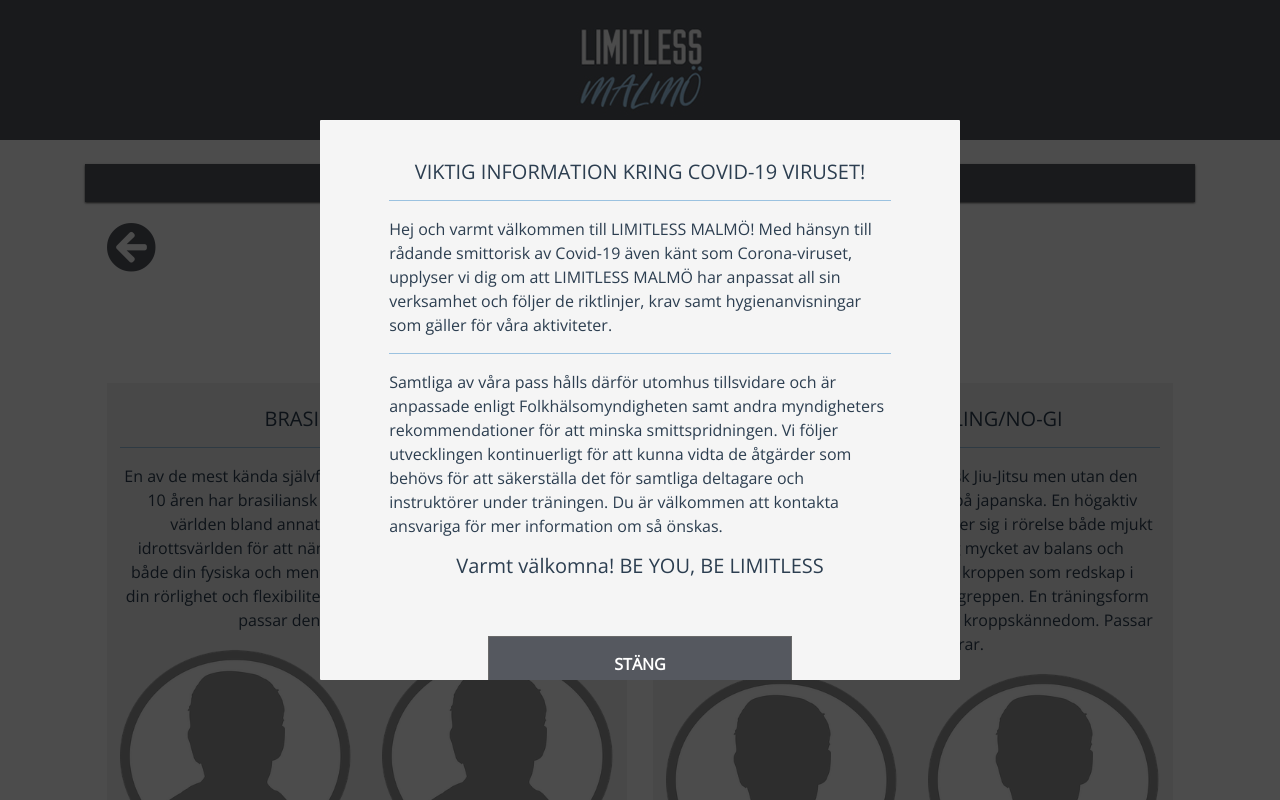
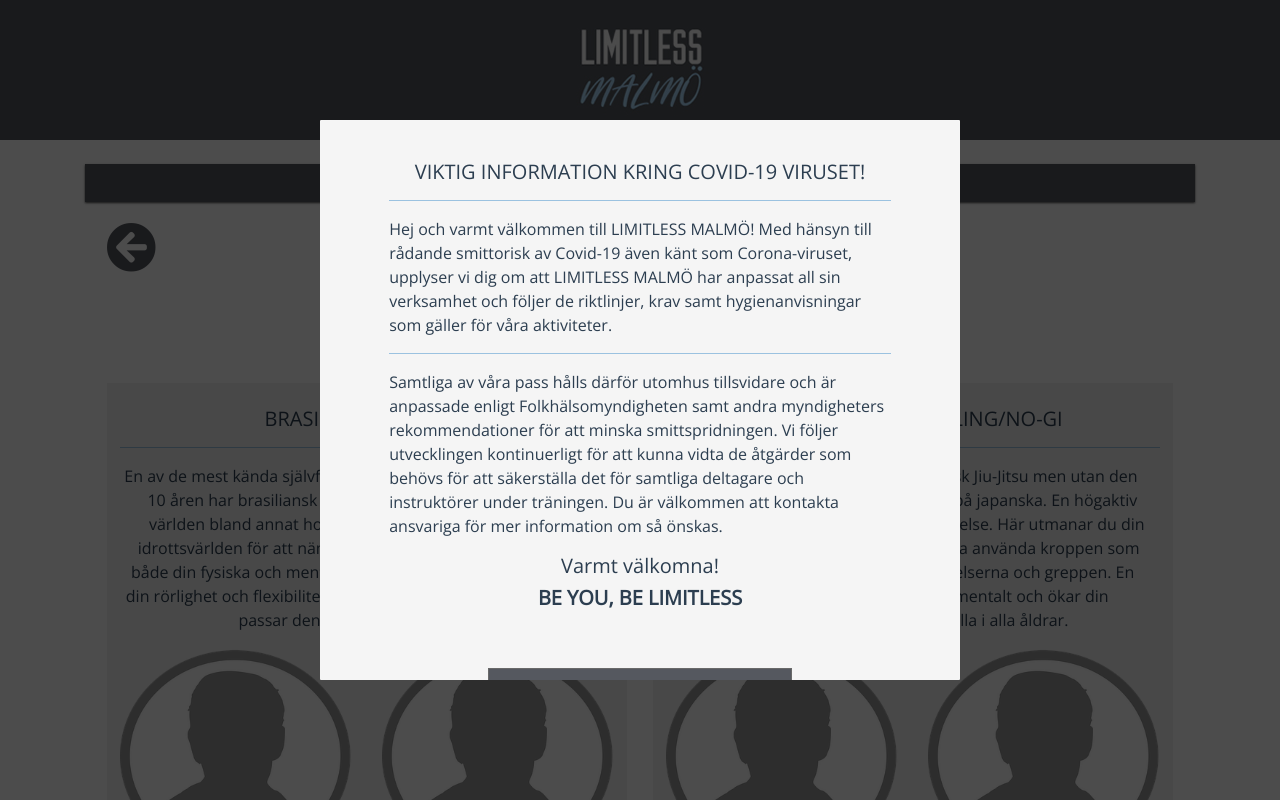
Before and after one commit to Jedling/limitless, a Vue app: page /traningspass in a window 1280 px wide. Shown: the top 800 px of the page. Built offline with nearby package versions, Linux system fonts and the light colour scheme.

Commit message:
updated activy text

```diff
--- a/src/assets/data/ActivitiesEntity.ts
+++ b/src/assets/data/ActivitiesEntity.ts
@@ -4,7 +4,7 @@
 
   {
     Id: 1,
-    Description: "En av de mest kända självförsvarskonsterna i världen. De senaste 10 åren har brasiliansk jiu-jitsu fått ett starkt fäste runtom i världen bland annat hos militär, räddningstjänst, och idrottsvärlden för att nämna några. Träningsformen utvecklar både din fysiska och mentala styrka samtidigt som du tränar på din rörlighet och flexibilitet. Ditt välmående är i fokus hos oss. BJJ passar den yngste som den äldste.",
+    Description: "En av de mest kända självförsvarskonsterna i världen. De senaste 10 åren har brasiliansk jiu-jitsu fått ett starkt fäste runtom i världen bland annat hos militär, räddningstjänst, och inom idrottsvärlden för att nämna några. Träningsformen utvecklar både din fysiska och mentala styrka samtidigt som du tränar på din rörlighet och flexibilitet. Ditt välmående är i fokus hos oss. BJJ passar den yngsta som den äldsta.",
     Name: 'Brasiliansk Jiu Jitsu',
     Link: '',
     Url: 'brasiliansk-jiu-jitsu',
@@ -25,7 +25,7 @@
   },
   {
     Id: 2,
-    Description: "En träningsform som är lik Brasiliansk Jiu-Jitsu men utan den traditionella dräkten eller Kimonon på japanska. En högaktiv träningsform där man konstant befinner sig i rörelse både mjukt och utmanande. Man använder sig mycket av balans och koordination för att kunna använda kroppen som redskap i utförandet av de olika rörelserna och greppen. En träningsform som utmanar dig mentalt och ökar din kroppskännedom. Passar alla kön och åldrar.",
+    Description: "En träningsform som är lik Brasiliansk Jiu-Jitsu men utan den traditionella dräkten eller Kimonon på japanska. En högaktiv träningsform där man är i ständig rörelse. Här utmanar du din balans och koordination för att kunna använda kroppen som redskap i utförandet av de olika rörelserna och greppen. En träningsform som utvecklar dig mentalt och ökar din kroppskännedom. Passar alla i alla åldrar.",
     Name: 'Submission Wrestling/No-Gi',
     Link: '',
     Url: 'submission-wrestling',
@@ -46,7 +46,7 @@
   },
   {
     Id: 3,
-    Description: "En extremt rolig och högintensiv träningsform där vi har tagit det bästa ifrån Mixed Martial Arts-världen och tekniker ifrån alla möjliga stilar för ditt välbefinnande. Här kör vi på säckar, träningsdockor och mittsar blandat med funktionell träningsutrustning. Vi blandar statiska- och akrobatiska kroppsövningar där vi ser världen upp och ner. Allt anpassat utifrån varje individs förutsättningar och behov. Styrka, koordination och kondition för att nämna några av de bitar du stärker och utvecklar. En sak är säker, du får en härligt utmanande upplevelse!",
+    Description: "En extremt rolig och högintensiv träningsform där vi har tagit det bästa från Mixed Martial Arts-världen och tekniker från alla möjliga stilar för ditt välbefinnande. Här kör vi på säckar, träningsdockor och mittsar blandat med funktionell träningsutrustning. Vi blandar statiska- och rörelseövningar där vi både utmanar och njuter. Allt anpassat utifrån varje individs förutsättningar och behov. Styrka, koordination och kondition för att nämna några av de bitar du stärker och utvecklar. En sak är säker, du får en härligt utmanande upplevelse!",
     Name: 'Fitness MMA',
     Link: '',
     Url: 'fitness-mma',
@@ -61,7 +61,7 @@
   },
   {
     Id: 4,
-    Description: "Traditionell Kick- och Thaiboxning (Muay Thai), där man övar olika spark- och slagkombinationer varvat med intensiva övningar på både mittsar och säck. Ett roligt sätt att lära sig grundtekniker på tillsammans. Kombinerad träning av fotarbete och tekniker som stärker både rörelse och din andning. En självförsvarsanpassad träning som kan vara värdefull för alla och öppnar upp nya möjligheter för dig att utvecklas på.",
+    Description: "Traditionell Kick- och Thaiboxning (Muay Thai), där man övar olika spark- och slagkombinationer varvat med intensiva övningar på både mittsar och säck, ett roligt sätt att lära sig grundtekniker tillsammans. Kombinerad träning av fotarbete och tekniker som tränar rörelse och andning. Även självförsvarsanpassad träning som kan vara värdefull för alla, det öppnar upp helt nya möjligheter för dig att träna och utvecklas på.",
     Name: 'Kick/Thaiboxning',
     Link: '',
     Url: 'kick-thaiboxning',
@@ -82,7 +82,7 @@
   },
   {
     Id: 5,
-    Description: "Traditionell boxning där du slipar på både de grundläggande teknikerna och varierande kombinationer samt utvecklar fotarbetet i samband med tuff träning. Mittsar och säckar är en stor del av träningen där balans och koordination utmanas på ett lekfullt sätt. Ett perfekt tillfälle för dig att träna tillsammans med en vän eller partner. Det går självklart även bra att komma ensam till passet så paras du ihop med en träningskamrat på plats. Boxning är en självförsvarsutvecklande idrott för alla. En utmanande och rolig träning på samma gång.",
+    Description: "Traditionell boxning där du slipar på både grundläggande tekniker och varierande kombinationer samt utvecklar fotarbetet i samband med tuff träning. Mittsar och säckar är en stor del av träningen där balans och koordination utmanas på ett lekfullt sätt, ett perfekt tillfälle för dig att träna tillsammans med en vän eller partner. Boxning är också en självförsvarsutvecklande idrott för alla, helt enkelt en utmanande och rolig träning på samma gång.",
     Name: 'Boxning',
     Link: '',
     Url: 'boxning',
@@ -97,7 +97,7 @@
   },
   {
     Id: 6,
-    Description: "Ett träningspass med fokus på funktionell styrka och kondition. Ett fantastiskt tillfälle för dig att lära känna din kropp och stärka ditt sinne samtidigt. Allt ifrån balans- och flexibilitetsövningar till rena styrke- och fysövningar. Vi använder oss av en stor variation av träningsutrustning som fria vikter, gummiband och medicinbollar. Till och med din egna kropp blir ett redskap. För dig som vill ha allround träning för hela kroppen är detta en fantastisk utmaning. Du anpassar nivån utifrån dina egna förutsättningar",
+    Description: "Ett träningspass med fokus på funktionell styrka och kondition. Ett fantastiskt tillfälle för dig att lära känna din kropp och stärka ditt sinne samtidigt. Allt från balans- och flexibilitetsövningar till rena styrke- och fysövningar. Vi använder oss av en stor variation av träningsutrustning som fria vikter, gummiband och medicinbollar. Till och med din egen kropp blir ett redskap. För dig som vill ha allround träning är detta en fantastisk utmaning. Du anpassar nivån utifrån dina egna förutsättningar.",
     Name: 'Limitless HIIT',
     Link: '',
     Url: 'limitless-hiit',
@@ -112,7 +112,7 @@
   },
   {
     Id: 7,
-    Description: "I samarbete med Riksorganisationen Hikari erbjuder vi en fantastisk verksamhet med träningspass för barn och ungdomar med speciella behov. Hikari Do är en träningsform där vi plockat tekniker och övningar från kampsportsvärlden men tagit bort tävlan och kampen. Fokus ligger på individens utveckling och välmående. Tillsammans med gruppen tränar vi koordination, balans, styrka och rörlighet blandat med ro- och stillhetsövningar såsom andning och fokus för ett ökat välbefinnande. Även den sociala biten gynnas såsom kommunikation, trygghet och att kunna se sitt egna värde. Vi blandar lek och träning för både individen och de anhöriga. Alla är varmt välkomna! Läs mer på",
+    Description: "I samarbete med Riksorganisationen Hikari erbjuder vi en fantastisk verksamhet med träningspass för barn och ungdomar med särskilda behov. Hikari Do är en träningsform där vi plockat tekniker och övningar från kampsporten men tagit bort tävlan och kampen. Fokus ligger på individens utveckling och välmående. Tillsammans med gruppen tränar vi koordination, balans, styrka och rörlighet blandat med ro- och stillhetsövningar såsom andning och fokus för ett ökat välbefinnande. Även det sociala gynnas såsom kommunikation, trygghet och att kunna se sitt eget värde. Vi blandar lek och träning för både individen och de anhöriga. Alla är varmt välkomna! Läs mer på",
     Name: 'Hikari Do',
     Link: 'http://www.joinhikari.com/',
     Url: 'hikari-do',
@@ -127,7 +127,7 @@
   },
   {
     Id: 8,
-    Description: "En utmanande helkroppsklass för alla nivåer, nybörjare som elit. Fokus på uthållighet, styrka och rörlighet. HIIT Yoga-sekvenser med hög intensitet varvas med mjuk dynamisk Vinyasa yoga som genomförs i ett jämt flöde för att mjuka upp och stärka kroppen. Perfekt för cirkulationen där du även finner ett fokus och lugn samtidigt som du utmanas både mentalt och fysiskt. Med en fantastisk instruktör som guidar dig genom varje övning från början till slut för att du ska få ut så mycket som möjligt av varje rörelse.",
+    Description: "En utmanande helkroppsklass för alla nivåer nybörjare som elit, med fokus på uthållighet, styrka och rörlighet. HIIT Yoga-sekvenser med hög intensitet som varvas med mjuk dynamisk Vinyasa yoga som genomförs i ett jämt flöde för att mjuka upp och stärka kroppen. Perfekt för cirkulationen i kroppen där du även finner ett fokus och lugn samtidigt som du utmanar dig mentalt. Med en fantastisk instruktör som guidar dig genom varje övning från början till slut för att du ska få ut så mycket som möjligt av varje rörelse.",
     Name: 'Limitless HIIT flow yoga',
     Link: '',
     Url: 'limitless-hiit-yoga-flow',
@@ -142,7 +142,7 @@
   },
   {
     Id: 9,
-    Description: "Morgonpasset som ger dig den perfekta starten på dagen. Full av energi och endorfiner efter passet är du redo att ta dig an vilken utmaning som helst under dagen. Träningspasset är för motionärer som elit och innehåller alla möjliga träningsvarianter. Allt från cirkelträning, statiska övningar, balans- och koordinationsträning, konditionsträning till styrka- och uthållighetsträning. Endast 45 min långt men så givande!",
+    Description: "Morgonpasset som ger dig den perfekta starten på dagen. Full av energi och endorfiner efter passet är du redo att ta dig an vilken utmaning som helst under dagen. Träningspasset är för såväl motionärer som elitidrottare och innehåller alla möjliga träningsvarianter. Allt från cirkelträning, statiska övningar, balans- och koordinationsträning, konditionsträning till styrka- och uthållighetsträning. Endast 45 min långt men så givande!",
     Name: 'Wake Up Limitless',
     Link: '',
     Url: 'wake-up-limitless',
@@ -163,7 +163,7 @@
   },
   {
     Id: 10,
-    Description: "Ett lunchpass som ger dig det perfekta avbrottet ifrån arbetet. Du laddar batterierna och rensar kroppen fri från stress och dina ”måsten”. Ett träningspass för alla nivåer där styrka och kondition varvas med funktionell träning till peppande musik och härlig energi. En träning för att balansera ditt välmående i vardagen. Din egna kropp och även olika träningsredskap blir hjälpmedel. Ett 45 min långt träningspass som avslutas med skön stretching.",
+    Description: "Ett lunchpass som ger dig det perfekta avbrottet från arbetet. Du laddar batterierna och rensar kroppen från stress och dina ”måsten”. Ett träningspass för alla nivåer där styrka och kondition varvas med funktionell träning till peppande musik och härlig energi. En träning för att balansera ditt välmående i vardagen där din egna kropp och även olika träningsredskap blir hjälpmedel. Ett 45 min långt träningspass som avslutas med skön stretching.",
     Name: 'Limitless Energy',
     Link: '',
     Url: 'limitless-energy',
@@ -184,7 +184,7 @@
   },
   {
     Id: 11,
-    Description: "Våra populära utomhuspass pågår under sommarperioden juni-augusti. De tar plats runtomkring i Malmös fantastiska naturområden såsom Pildammsparken och Kungsparken för att nämna några. Vi varvar kondition med styrka under intensiva övningar som genomförs både individuellt och i par. Tillsammans peppar ni varandra genom roliga utmaningar som är bra för både kropp och själ samtidigt som vi njuter av utomhusmiljön och frisk luft. Kamratskap och glädje genomsyrar passen. Med en motiverande instruktör som pushar dig för att nå dina mål.",
+    Description: "Våra populära utomhuspass pågår under sommarperioden juni-augusti. De äger rum runtomkring i Malmös fantastiska naturområden såsom Pildammsparken och Kungsparken för att nämna några. Vi varvar kondition med styrka under intensiva övningar som genomförs både individuellt och i par. Tillsammans peppar ni varandra genom roliga utmaningar som är bra för både kropp och själ samtidigt som vi njuter av utomhusmiljön och frisk luft. Kamratskap och glädje genomsyrar passen. Här finns alltid en motiverande instruktör som pushar dig för att nå dina mål.",
     Name: 'Limitless HIIT IN THE PARK',
     Link: '',
     Url: 'limitless-outdoors',
@@ -199,7 +199,7 @@
   },
   {
     Id: 12,
-    Description: "Bestäm med en träningskamrat eller bjud in dina nära och kära till ett skönt träningspass där ni själva bestämmer övningar. Kanske vill ni slipa på era tekniker, köra ett intensivt konditionspass tillsammans eller bara komma och slå av er lite på säckarna. Ett perfekt tillfälle att introducera den svårflörtade på. Fri träning under uppsyn av instruktör vid frågor eller annat. Varmt välkomna.",
+    Description: "Ta med en träningskamrat eller bjud in dina nära och kära till ett skönt träningspass där ni själva bestämmer övningar. Kanske vill ni slipa på era tekniker, köra ett intensivt konditionspass tillsammans eller bara komma och slå av er lite på säckarna. Ett perfekt tillfälle att introducera den svårflörtade på. Fri träning under uppsyn av instruktör vid frågor eller annat. Varmt välkomna.",
     Name: 'Open Mat',
     Link: '',
     Url: 'open-mat',
--- a/src/components/AboutUsComponent.vue
+++ b/src/components/AboutUsComponent.vue
@@ -40,7 +40,7 @@
   private aboutUs: AboutUsModel[] = aboutUsData;
   private img: string = "/img/aboutUs/regler.jpg";
   private intro: string =
-    "KFUM Limitless Malmö är en förening för alla där vi erbjuder allt ifrån funktionell träning till kampsportsträning. Nedanstående länkar beskriver utförligt och på ett läsvärt sätt material om föreningens ståndpunkter.";
+    "KFUM Limitless Malmö är en förening för alla där vi erbjuder allt ifrån funktionell träning till kampsportsträning. I nedanstående länkar kan ni läsa om vad vi står för och hur vi arbetar.";
 }
 </script>
 <style scoped lang="scss">
--- a/src/components/FindUsComponent.vue
+++ b/src/components/FindUsComponent.vue
@@ -13,8 +13,8 @@
       <div class="row">
         <div class="col-md-10 col-12 mb-4 mx-auto">
           <p class="card-text">
-            Nedan finner du adress och kontaktuppgifter för LIMITLESS Malmö. Du
-            kan även kontakta oss på
+            Texten nedan finner du adress och kontaktuppgifter TILL LIMITLESS
+            MALMÖ. Du kan även kontakta oss på
             <a
               href="https://www.facebook.com/LimitlessMalmo/"
               target="_blank"
--- a/src/components/OutdoorGuidelines.vue
+++ b/src/components/OutdoorGuidelines.vue
@@ -39,7 +39,8 @@
               </table>
             </div>
           </div>
-          <h5 class="card-title">Varmt välkomna! BE YOU, BE LIMITLESS</h5>
+          <h5 class="card-title">Varmt välkomna!</h5>
+          <h5 class="card-title">BE YOU, BE LIMITLESS</h5>
         </div>
       </section>
     </div>
--- a/src/components/ScheduleComponent.vue
+++ b/src/components/ScheduleComponent.vue
@@ -53,7 +53,7 @@
         </section>
       </div>
     </div>
-    <h4 class="mt-3 mb-4 sthlm-header">ORDNIARIE SCHEMA</h4>
+    <h4 class="mt-3 mb-4 sthlm-header">ORDINARIE SCHEMA</h4>
     <div class="row mb-5">
       <div class="col-12">
         <section class="timetable-wrap">
--- a/src/components/TempPopUpModal.vue
+++ b/src/components/TempPopUpModal.vue
@@ -61,7 +61,8 @@
                           </ul>
                         </div>
                       </div>
-                      <h5>Varmt välkomna! BE YOU, BE LIMITLESS</h5>
+                      <h5>Varmt välkomna!</h5>
+                      <h5 style="font-weight: bolder;">BE YOU, BE LIMITLESS</h5>
                     </div>
                   </section>
                 </div>
```
